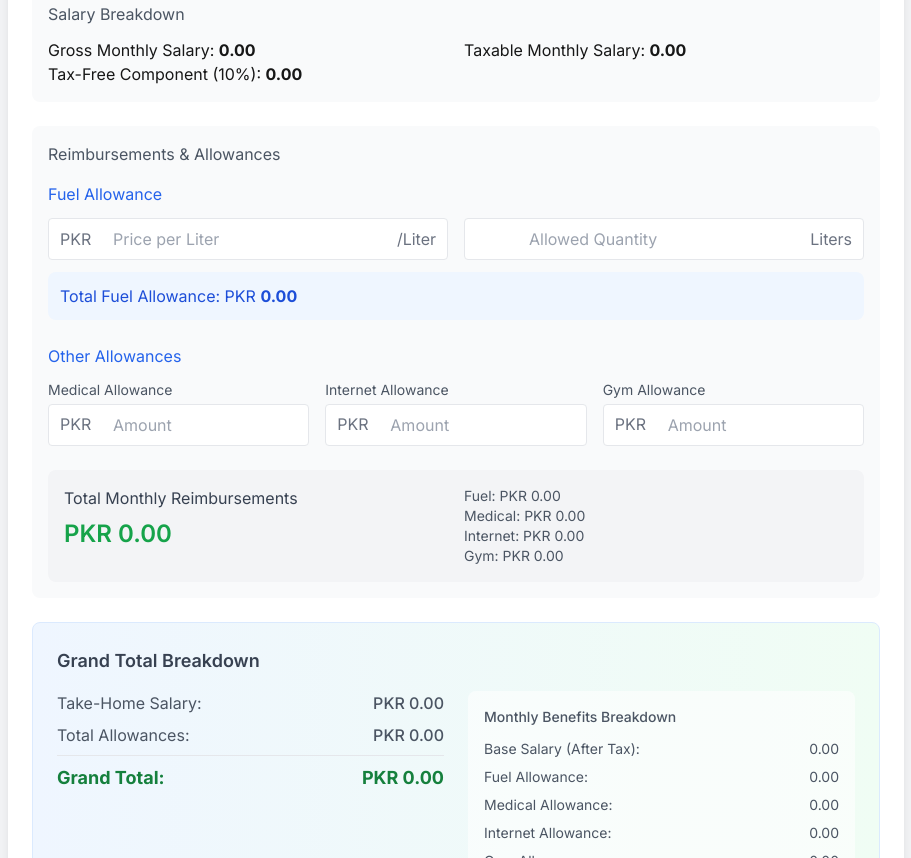
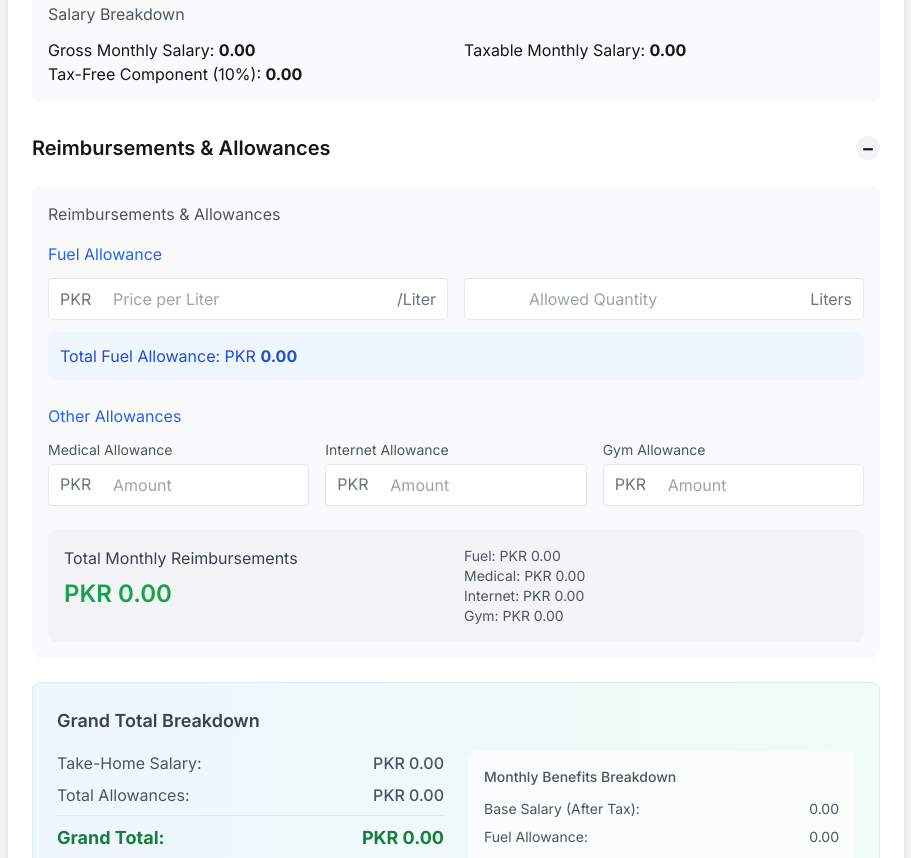
Before and after one commit to ahtasham-nbs/salary-tool, a Next.js app: page / in a window 1280 px wide. Shown: the part 540-1398 px from the top of the page, without its empty margins (184-1095 px from the left). Built offline with nearby package versions, Linux system fonts and the light colour scheme.

Commit message:
Minor adjustments

```diff
--- a/components/SalaryCalculator.tsx
+++ b/components/SalaryCalculator.tsx
@@ -32,6 +32,7 @@ export default function SalaryCalculator() {
   const [salary, setSalary] = useState<number>(0);
   const [allowances, setAllowances] = useState<Allowances>(initialAllowances);
   const [isLoading, setIsLoading] = useState(true);
+  const [isReimbursementsOpen, setIsReimbursementsOpen] = useState(true);
 
   // Load saved data from localStorage on component mount
   useEffect(() => {
@@ -134,10 +135,26 @@ export default function SalaryCalculator() {
 
       <ResultsSummary calculation={calculation} />
 
-      <AllowancesSection
-        allowances={allowances}
-        setAllowances={handleAllowancesChange}
-      />
+      <div className="mt-8">
+        <button
+          onClick={() => setIsReimbursementsOpen(!isReimbursementsOpen)}
+          className="flex items-center justify-between w-full text-left font-semibold text-xl mb-4"
+        >
+          <span>Reimbursements & Allowances</span>
+          <span className="flex items-center justify-center w-6 h-6 rounded-full bg-gray-100 hover:bg-gray-200 transition-colors">
+            {isReimbursementsOpen ? '−' : '+'}
+          </span>
+        </button>
+
+        {isReimbursementsOpen && (
+          <div className="space-y-4">
+            <AllowancesSection
+              allowances={allowances}
+              setAllowances={handleAllowancesChange}
+            />
+          </div>
+        )}
+      </div>
 
       <GrandTotal
         salaryCalculation={calculation}
```
